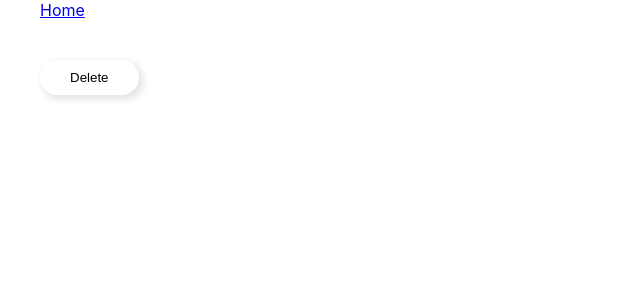
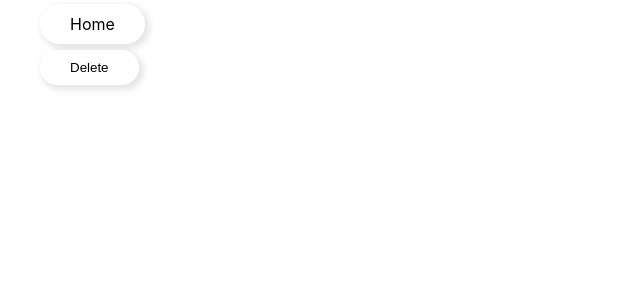
Before and after one commit to L1ghT0/-Pik-Comfort-Calculator, a React (Create React App) app: page /history in a window 1280 px wide. Shown: the top 300 px of the page, without its empty margins (0-640 px from the left). Built offline with nearby package versions, Linux system fonts and the light colour scheme.

Commit message:
Basic styles for all buttons have been added

```diff
--- /dev/null
+++ b/src/common/buttons/Buttons.module.css
@@ -0,0 +1,17 @@
+.ButtonBasicStyles{
+    text-decoration: none;
+    color: black;
+    outline: none;
+    border: 0;
+    border-radius: 100px;
+    box-shadow: 3px 3px 6px 2px rgba(0, 0, 0, .1);
+    padding: 10px 30px;
+    background-color: white;
+}
+
+.ButtonBasicStyles:hover{
+    outline: none;
+    box-shadow: 3px 3px 10px 1px rgba(0, 0, 0, .2);
+    cursor: pointer;
+    transform: scale(1.02);
+}
--- a/src/components/Header/Header.module.css
+++ b/src/components/Header/Header.module.css
@@ -6,4 +6,6 @@
 .header_page div{
     max-width: 1200px;
     margin: 0 auto;
+    display: flex;
+    margin-top: 4px;
 }
--- a/src/components/Header/Header.tsx
+++ b/src/components/Header/Header.tsx
@@ -1,5 +1,6 @@
 import {NavLink} from "react-router-dom"
 import HeaderClasses from "./Header.module.css"
+import ButtonsClasses from "./../../common/buttons/Buttons.module.css"
 
 
 interface myProps {
@@ -9,8 +10,8 @@ interface myProps {
 const Header = (props: myProps) => {
     return (
         <header className={HeaderClasses.header_page}>
-            <div >
-                <NavLink to='/'>Home</NavLink>
+            <div>
+                <NavLink to='/' className={ButtonsClasses.ButtonBasicStyles}>Home</NavLink>
             </div>
         </header>
     )
--- a/src/components/History/History.module.css
+++ b/src/components/History/History.module.css
@@ -15,20 +15,3 @@
 .historyItem input{
     margin-top: 5px;
 }
-
-.submitButton{
-    outline: none;
-    margin-top: 10px;
-    border: 0;
-    border-radius: 100px;
-    box-shadow: 3px 3px 6px 2px rgba(0, 0, 0, .1);
-    padding: 10px 30px;
-    background-color: white;
-}
-
-.submitButton:hover{
-    outline: none;
-    box-shadow: 3px 3px 10px 1px rgba(0, 0, 0, .2);
-    cursor: pointer;
-    transform: scale(1.02);
-}
--- a/src/components/History/History.tsx
+++ b/src/components/History/History.tsx
@@ -1,6 +1,8 @@
 import {SubmitHandler, useForm} from "react-hook-form";
 import {ActionCreatorWithPayload} from "@reduxjs/toolkit";
 import HistoryClasses from "./History.module.css"
+import ButtonsClasses from "./../../common/buttons/Buttons.module.css"
+
 
 type Inputs = {
     remove: boolean,
@@ -36,7 +38,7 @@ const History = (props: IHistory) => {
         <div>
             <form onSubmit={handleSubmit(onSubmit)}>
                 {elements}
-                <input type="submit" value="Delete" className={HistoryClasses.submitButton}/>
+                <input type="submit" value="Delete" className={ButtonsClasses.ButtonBasicStyles}/>
             </form>
         </div>
     )
```
